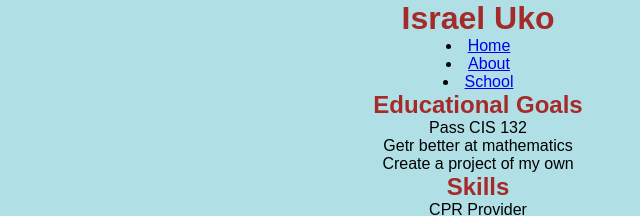
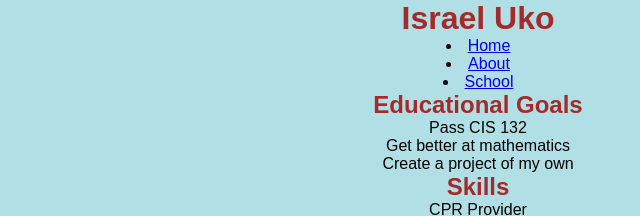
Before and after one commit to sriel-gits/cis-132, a plain HTML site: page About.html in a window 1280 px wide. Shown: the top 216 px of the page, 162-802 px from the left. Drawn offline with Linux system fonts and the light colour scheme.

Commit message:
Update About.html

```diff
--- a/About.html
+++ b/About.html
@@ -18,7 +18,7 @@
     <h2 style="color: brown">Educational Goals</h2>
     <ol>
       <li>Pass CIS 132</li>
-      <li>Getr better at mathematics</li>
+      <li>Get better at mathematics</li>
       <li>Create a project of my own</li>
     </ol>
 
```
